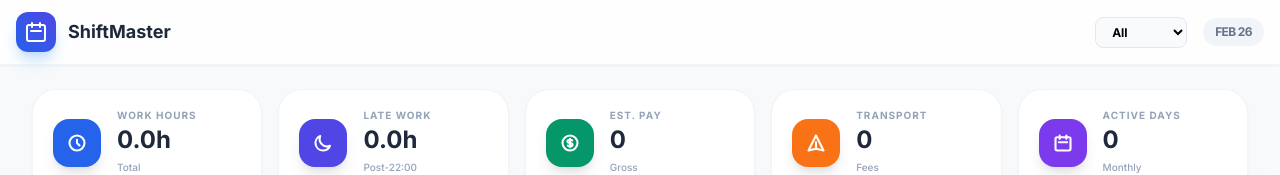
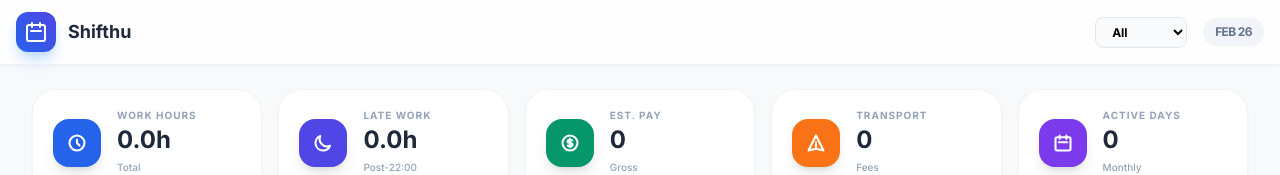
Before and after one commit to KhantSiThu-coder/ShiftMaster, a React (Vite) app: page / in a window 1280 px wide. Shown: the top 175 px of the page. Built offline with nearby package versions, Linux system fonts and the light colour scheme.

Commit message:
refactor: Rename application to Shifthu
Update the application name from "ShiftMaster" to "Shifthu" across relevant files, including the main HTML, metadata, and application component. This change reflects the project's new branding.

```diff
--- a/App.tsx
+++ b/App.tsx
@@ -129,7 +129,7 @@ const App: React.FC = () => {
               <svg className="w-5 h-5 sm:w-6 sm:h-6" fill="none" stroke="currentColor" viewBox="0 0 24 24"><path strokeLinecap="round" strokeLinejoin="round" strokeWidth="2" d="M8 7V3m8 4V3m-9 8h10M5 21h14a2 2 0 002-2V7a2 2 0 00-2-2H5a2 2 0 00-2 2v12a2 2 0 002 2z"></path></svg>
             </div>
             <div className="min-w-0">
-              <h1 className="text-base sm:text-lg font-bold text-slate-800 leading-tight truncate">ShiftMaster</h1>
+              <h1 className="text-base sm:text-lg font-bold text-slate-800 leading-tight truncate">Shifthu</h1>
             </div>
           </div>
 
--- a/index.html
+++ b/index.html
@@ -4,7 +4,7 @@
 <head>
     <meta charset="UTF-8">
     <meta name="viewport" content="width=device-width, initial-scale=1.0">
-    <title>ShiftMaster</title>
+    <title>Shifthu</title>
     <script src="https://cdn.tailwindcss.com"></script>
     <link href="https://fonts.googleapis.com/css2?family=Inter:wght@300;400;500;600;700&display=swap" rel="stylesheet">
     <style>
--- a/metadata.json
+++ b/metadata.json
@@ -1,5 +1,5 @@
 {
-  "name": "ShiftMaster",
+  "name": "Shifthu",
   "description": "A sophisticated part-time work schedule tracker with IndexedDB storage, automated hour calculations, and multi-job support.",
   "requestFramePermissions": []
 }
```
